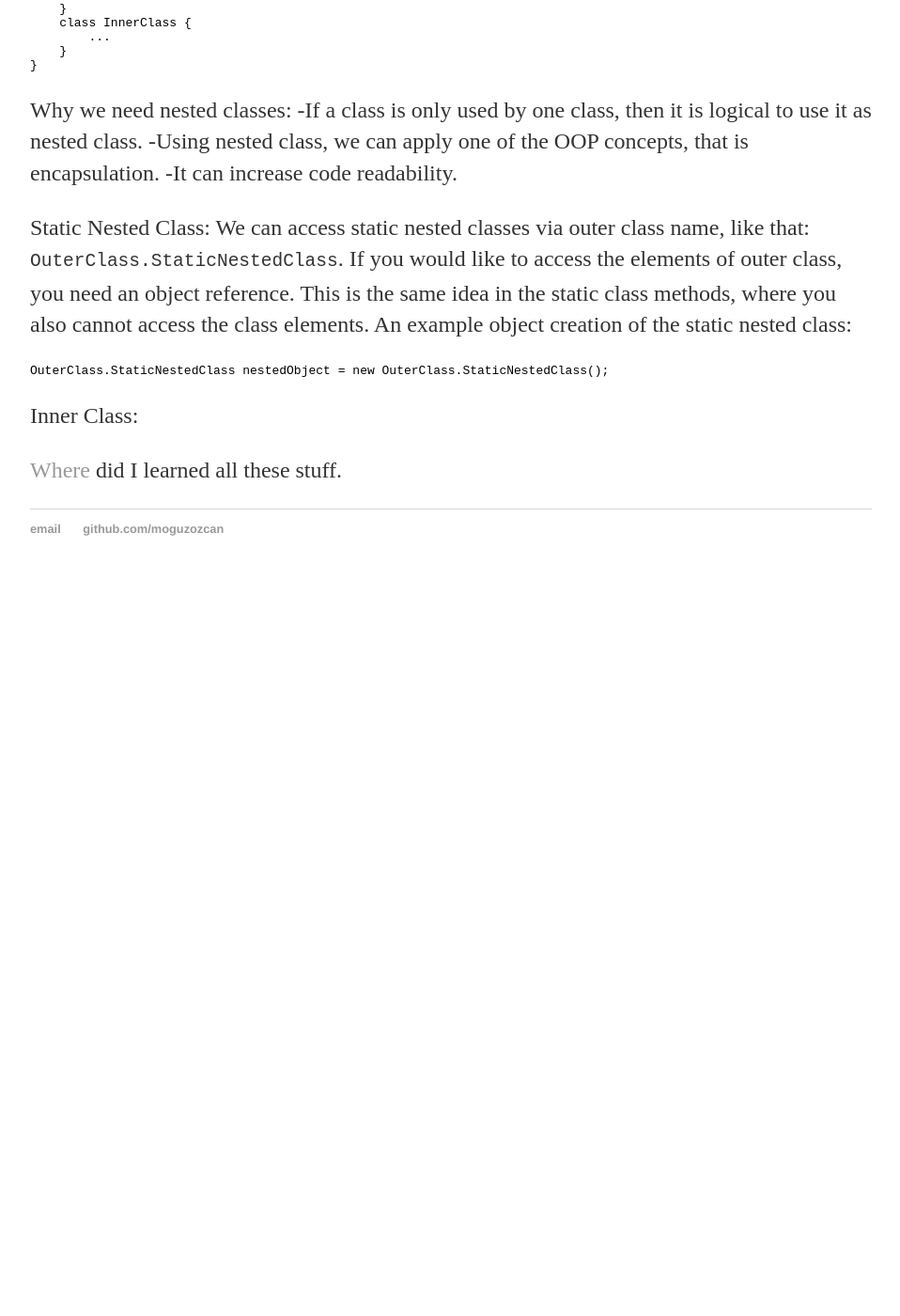
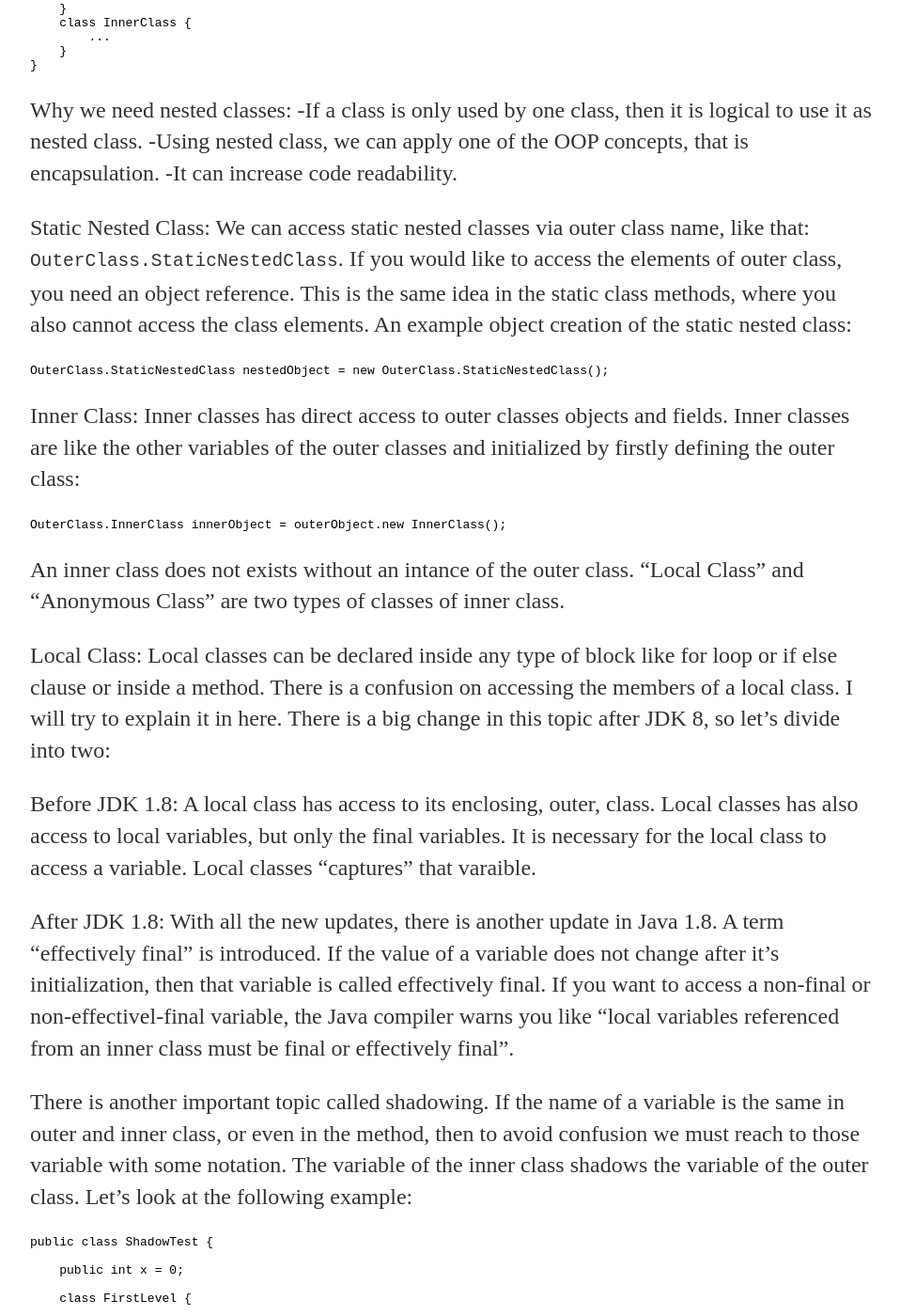
Before and after one commit to moguzozcan/moguzozcan.github.io, a Jekyll site: the page built from _posts/2017-03-02-Java-Inner-Class-Nested-Class-Confusion.md, in a window 1280 px wide and 1400 px high, scrolled down 776 px. Shown: the whole window at 94% size, without its empty margins (160-1118 px from the left). Built offline with Jekyll 4.4.1, drawn with Linux system fonts in a browser that asks for light colours; before the commit the page ends 1406 px from its top, so only the background shows below that; some of the changed text lies outside the part shown.

Commit message:
Update 2017-03-02-Java-Inner-Class-Nested-Class-Confusion.md

````diff
--- a/_posts/2017-03-02-Java-Inner-Class-Nested-Class-Confusion.md
+++ b/_posts/2017-03-02-Java-Inner-Class-Nested-Class-Confusion.md
@@ -42,6 +42,54 @@ OuterClass.StaticNestedClass nestedObject = new OuterClass.StaticNestedClass();
 ```
 
 Inner Class:
+Inner classes has direct access to outer classes objects and fields. Inner classes are like the other variables of the outer classes
+and initialized by firstly defining the outer class:
+```java
+OuterClass.InnerClass innerObject = outerObject.new InnerClass();
+```
+An inner class does not exists without an intance of the outer class. "Local Class" and "Anonymous Class" are two types of classes
+of inner class.
+
+Local Class:
+Local classes can be declared inside any type of block like for loop or if else clause or inside a method. There is a confusion on
+accessing the members of a local class. I will try to explain it in here. There is a big change in this topic after JDK 8, so let's divide into two:
+
+Before JDK 1.8:
+A local class has access to its enclosing, outer, class. Local classes has also access to local variables, but only the final variables. It is necessary for the local class to access a variable. Local classes "captures" that varaible.
+
+After JDK 1.8:
+With all the new updates, there is another update in Java 1.8. A term "effectively final" is introduced. If the value of a variable does not change after it's initialization, then that variable is called effectively final. If you want to access a non-final or non-effectivel-final variable, the Java compiler warns you like "local variables referenced from an inner class must be final or effectively final".
+
+There is another important topic called shadowing. If the name of a variable is the same in outer and inner class, or even in the method, then to avoid confusion we must reach to those variable with some notation. The variable of the inner class shadows the variable of the outer class. Let's look at the following example:
+```java
+public class ShadowTest {
+
+    public int x = 0;
+
+    class FirstLevel {
+
+        public int x = 1;
+
+        void methodInFirstLevel(int x) {
+            System.out.println("x = " + x);
+            System.out.println("this.x = " + this.x);
+            System.out.println("ShadowTest.this.x = " + ShadowTest.this.x);
+        }
+    }
+
+    public static void main(String... args) {
+        ShadowTest st = new ShadowTest();
+        ShadowTest.FirstLevel fl = st.new FirstLevel();
+        fl.methodInFirstLevel(23);
+    }
+}
+```
+The following is the output of this example:
+
+x = 23
+this.x = 1
+ShadowTest.this.x = 0
+-Refer to member variables that enclose larger scopes by the class name to which they belong!!!
 
 
 <a href="http://docs.oracle.com/javase/tutorial/java/javaOO/nested.html">Where</a> did I learned all these stuff.
````
